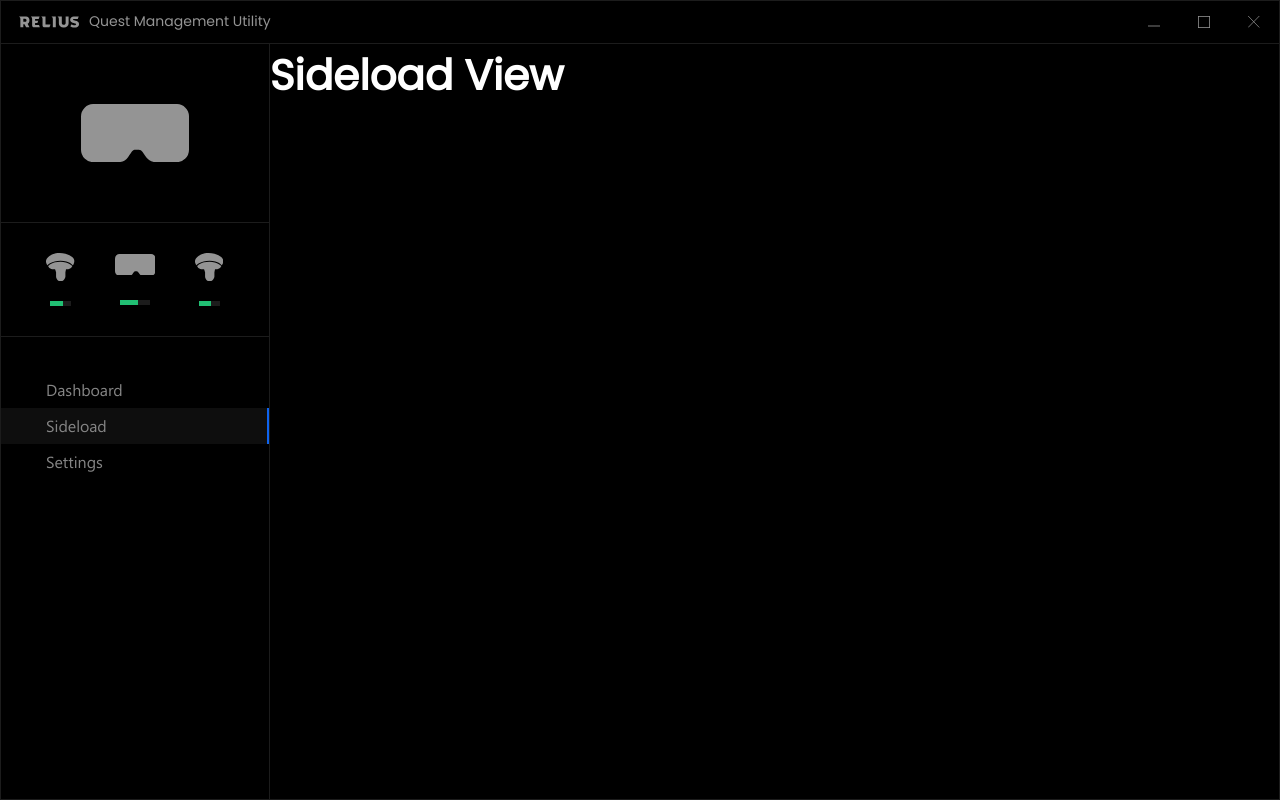
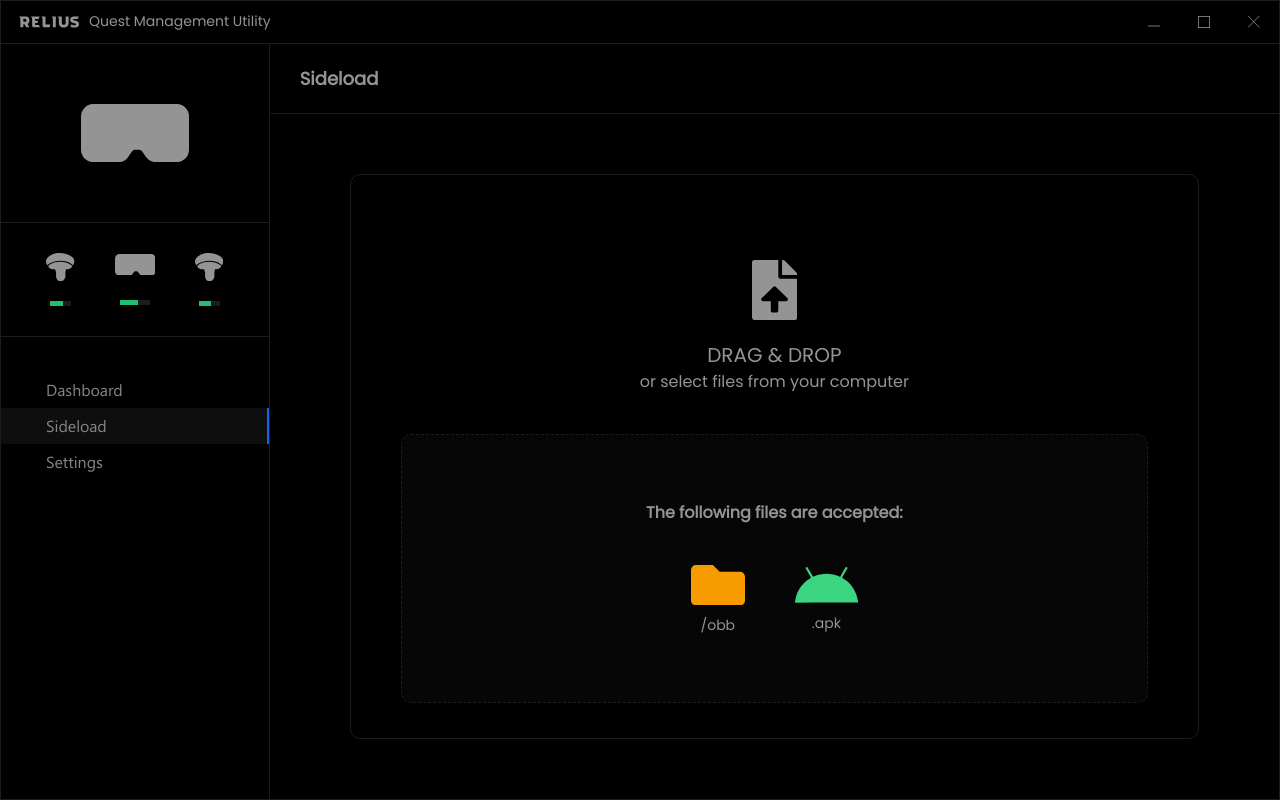
Before and after one commit to markk112/relius-qmu, a Vue app: page / in a window 1280 px wide. Both pictures are taken after a click on the link "Sideload". Built offline with nearby package versions, Linux system fonts and the light colour scheme.

Commit message:
Finished sideload view styling

```diff
--- a/src/assets/css/global.css
+++ b/src/assets/css/global.css
@@ -106,6 +106,16 @@ button {
     height: 100%;
 }
 
+.content.padding {
+    padding: 60px 80px;
+}
+
+.inner {
+    padding: 35px 50px;
+    border: 1px solid #1c1c1c;
+    border-radius: 10px;
+}
+
 .view-banner {
     height: 70px;
     border-bottom: 1px solid #1c1c1c;
--- a/src/views/Dashboard.vue
+++ b/src/views/Dashboard.vue
@@ -3,7 +3,7 @@
         <div class="view-banner">
             <h1>Dashboard</h1>
         </div>
-        <div class="content">
+        <div class="content padding">
             <div class="banner">
                 <svg xmlns="http://www.w3.org/2000/svg" width="108" height="58.178" viewBox="0 0 108 58.178">
                     <path
@@ -25,7 +25,7 @@
                     </div>
                 </div>
             </div>
-            <div class="details">
+            <div class="details inner">
                 <h2>General</h2>
                 <div class="info">
                     <ul>
@@ -81,9 +81,6 @@ export default {
 </script>
 
 <style scoped>
-#dashboard .content {
-    padding: 60px 80px;
-}
 #dashboard .content .banner {
     display: flex;
     padding-bottom: 40px;
@@ -125,11 +122,6 @@ export default {
     align-items: flex-end;
 }
 
-#dashboard .content .details {
-    padding: 35px 50px;
-    border: 1px solid #1c1c1c;
-    border-radius: 10px;
-}
 #dashboard .content .details h2 {
     font-size: 18px;
     margin-bottom: 20px;
--- a/src/views/Sideload.vue
+++ b/src/views/Sideload.vue
@@ -1,15 +1,109 @@
 <template>
     <div id="sideload" class="view">
-        <h1 style="font-size: 42px; color: #fff;">Sideload View</h1>
+        <div class="view-banner">
+            <h1>Sideload</h1>
+        </div>
+        <div class="content padding">
+            <div class="inner">
+                <div class="top">
+                    <svg xmlns="http://www.w3.org/2000/svg" width="45.091" height="60.121" viewBox="0 0 45.091 60.121">
+                        <path
+                            id="file-upload-solid"
+                            d="M26.3,15.97V0H2.818A2.811,2.811,0,0,0,0,2.818V57.3a2.811,2.811,0,0,0,2.818,2.818H42.273A2.811,2.811,0,0,0,45.091,57.3V18.788H29.121A2.826,2.826,0,0,1,26.3,15.97Zm7.654,25.365H26.3v9.394a1.878,1.878,0,0,1-1.879,1.879H20.667a1.878,1.878,0,0,1-1.879-1.879V41.335H11.134a1.879,1.879,0,0,1-1.323-3.213L21.133,26.884a2,2,0,0,1,2.823,0L35.278,38.122A1.878,1.878,0,0,1,33.957,41.335ZM44.269,12.33,32.773.822a2.816,2.816,0,0,0-2-.822h-.716V15.03h15.03v-.716A2.809,2.809,0,0,0,44.269,12.33Z"
+                            fill="#949494"
+                        />
+                    </svg>
+                    <h2>DRAG & DROP</h2>
+                    <p>or select files from your computer</p>
+                </div>
+                <div class="bottom">
+                    <h2>The following files are accepted:</h2>
+                    <div class="files">
+                        <div class="file">
+                            <svg xmlns="http://www.w3.org/2000/svg" width="54.01" height="40.508" viewBox="0 0 54.01 40.508">
+                                <path id="folder-solid" d="M48.947,70.751H28.693L21.942,64H5.063A5.063,5.063,0,0,0,0,69.063V99.444a5.063,5.063,0,0,0,5.063,5.063H48.947a5.063,5.063,0,0,0,5.063-5.063V75.815A5.063,5.063,0,0,0,48.947,70.751Z" transform="translate(0 -64)" fill="#f79b00" />
+                            </svg>
+                            <p>/obb</p>
+                        </div>
+                        <div class="file">
+                            <svg xmlns="http://www.w3.org/2000/svg" width="63.123" height="35.631" viewBox="0 0 63.123 35.631">
+                                <path
+                                    id="Path_49"
+                                    data-name="Path 49"
+                                    d="M-3950.986-896.149a31.329,31.329,0,0,1,2.473-9.329,30.66,30.66,0,0,1,9.069-11.785,27.693,27.693,0,0,1,3.79-2.565c.509-.278.664-.564.317-1.15-1.557-2.622-3.058-5.275-4.587-7.918-.076-.133-.151-.268-.218-.4a1.059,1.059,0,0,1,.4-1.569,1.084,1.084,0,0,1,1.489.5c.9,1.532,1.793,3.072,2.683,4.614.763,1.321,1.535,2.637,2.262,3.976.255.467.561.451.949.279a30.527,30.527,0,0,1,7.755-2.225,32.967,32.967,0,0,1,11.764.257,28.068,28.068,0,0,1,6.246,1.958.691.691,0,0,0,1.052-.352c1.556-2.74,3.136-5.468,4.705-8.2a3.953,3.953,0,0,1,.24-.393,1.066,1.066,0,0,1,1.523-.361,1.006,1.006,0,0,1,.329,1.466c-.681,1.251-1.4,2.485-2.108,3.718-.908,1.585-1.814,3.173-2.753,4.741-.307.515-.138.769.321,1.023a31.08,31.08,0,0,1,5.411,3.942,29.715,29.715,0,0,1,5.909,7.331,31.751,31.751,0,0,1,4.035,12.154c.128,1.021.092,1.061-.88,1.061h-30.653q-15.4-.013-30.8.009C-3950.865-895.369-3951.058-895.5-3950.986-896.149Z"
+                                    transform="translate(3951 931)"
+                                    fill="#3bd480"
+                                />
+                            </svg>
+                            <p>.apk</p>
+                        </div>
+                    </div>
+                </div>
+            </div>
+        </div>
     </div>
 </template>
 
 <script>
 export default {
-
+    name: 'Sideload',
 };
 </script>
 
 <style>
+#sideload {
+    display: flex;
+    flex-flow: column;
+}
+#sideload .content {
+    flex: 1;
+}
+#sideload .content>div {
+    height: 100%;
+    display: flex;
+    flex-flow: column;
+}
+#sideload .content .top {
+    display: flex;
+    flex-flow: column;
+    align-items: center;
+    margin-bottom: 40px;
+    margin-top: 50px;
+}
+#sideload .content .top h2 {
+    font-weight: normal;
+    font-size: 20px;
+    margin-top: 20px;
+}
+#sideload .content .bottom {
+    display: flex;
+    flex: 1;
+    flex-flow: column;
+    align-items: center;
+    justify-content: center;
+    border: 1px dashed #1c1c1c;
+    background-color: #060606;
+    border-radius: 10px;
+}
+#sideload .content .bottom h2 {
+    font-size: 16px;
+    margin-bottom: 40px;
+}
+#sideload .content .bottom .files {
+    display: flex;
+}
+#sideload .content .bottom .file {
+    display: flex;
+    flex-flow: column;
+    justify-content: center;
+    align-items: center;
+    padding: 0 25px;
+}
+#sideload .content .bottom .file svg {
+    margin-bottom: 10px;
+}
+#sideload .content .bottom .file p {
+    font-size: 14px;
+}
 
 </style>
```
